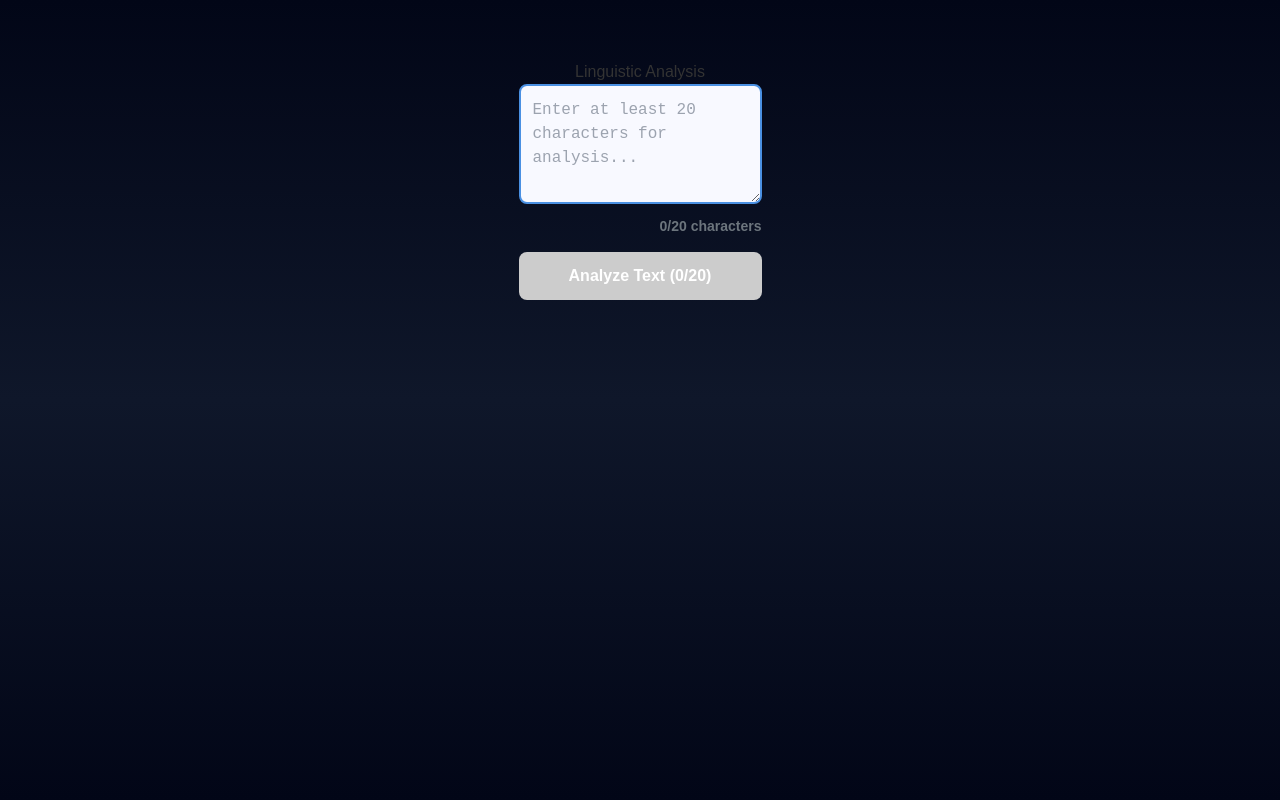
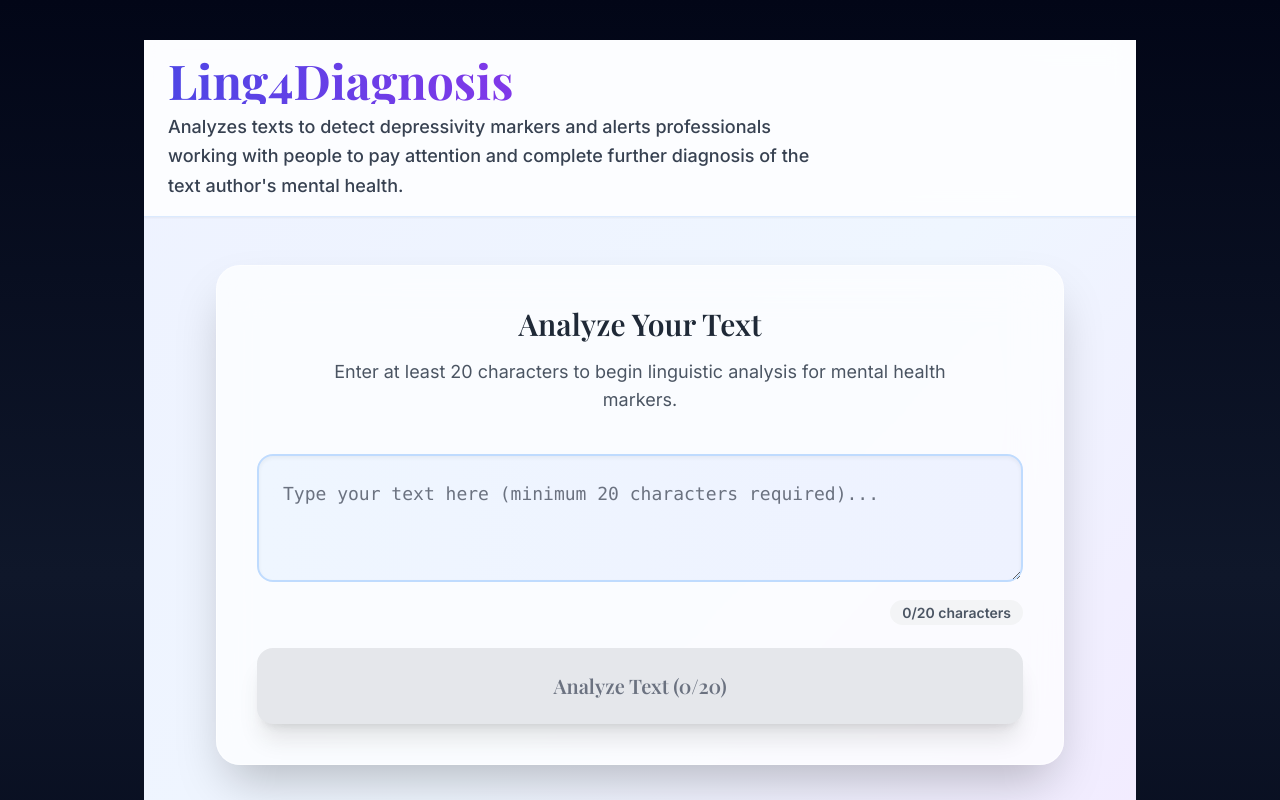
Before and after one commit to abvgdelya/ling4diagnosis_proj, a Next.js app: page / in a window 1280 px wide. Shown: the top 800 px of the page. Built offline with nearby package versions, Linux system fonts and the light colour scheme.

Commit message:
Update page.tsx

```diff
--- a/src/app/page.tsx
+++ b/src/app/page.tsx
@@ -3,8 +3,8 @@ import { useState } from "react";
 
 interface AnalysisResult {
   textWithMarkers?: string;
-  markers?: { [key: string]: number }; // { "sadness": 0.25, "anxiety": 0.15 }
-  depressivityRate?: number; // 0.0 to 1.0
+  markers?: { [key: string]: number };
+  depressivityRate?: number;
   [key: string]: any;
 }
 
@@ -20,6 +20,7 @@ export default function HomePage() {
       return;
     }
     setLoading(true);
+    try {
       const response = await fetch("/api/analyze", {
         method: "POST",
         headers: { "Content-Type": "application/json" },
@@ -27,91 +28,110 @@ export default function HomePage() {
       });
       const data = await response.json();
       setResult(data);
+    } catch (error) {
+      console.error("Analysis failed:", error);
+    } finally {
       setLoading(false);
+    }
   };
 
   return (
-    <div style={{ maxWidth: "800px", margin: "0 auto", padding: "20px", fontFamily: "Arial, sans-serif" }}>
-      <h1 style={{ color: "#333", textAlign: "center" }}>Linguistic Analysis</h1>
+    <div className="min-h-screen bg-gradient-to-br from-indigo-50 via-blue-50 to-purple-100">
+      {/* Header */}
+      <header className="bg-white/80 backdrop-blur-md sticky top-0 z-50 shadow-sm border-b border-blue-100">
+        <div className="max-w-6xl mx-auto px-6 py-4">
+          <h1 className="text-4xl md:text-5xl font-serif font-bold bg-gradient-to-r from-indigo-600 via-purple-600 to-blue-600 bg-clip-text text-transparent">
+            Ling4Diagnosis
+          </h1>
+          <p className="text-lg text-gray-700 mt-2 font-medium max-w-2xl leading-relaxed">
+            Analyzes texts to detect depressivity markers and alerts professionals working with people
+            to pay attention and complete further diagnosis of the text author's mental health.
+          </p>
+        </div>
+      </header>
 
-      <div style={{ marginBottom: "15px" }}>
+      <main className="max-w-4xl mx-auto px-6 py-12">
+        {/* Input Section */}
+        <div className="bg-white/70 backdrop-blur-xl rounded-3xl shadow-2xl border border-white/50 p-10 mb-12">
+          <div className="text-center mb-10">
+            <h2 className="text-3xl font-serif font-semibold text-gray-800 mb-4">
+              Analyze Your Text
+            </h2>
+            <p className="text-lg text-gray-600 max-w-2xl mx-auto">
+              Enter at least 20 characters to begin linguistic analysis for mental health markers.
+            </p>
+          </div>
+
+          <div className="space-y-6">
+            <div>
               <textarea
                 value={text}
                 onChange={e => setText(e.target.value.slice(0, MAX_CHARS))}
                 maxLength={MAX_CHARS}
-          style={{
-            width: "100%",
-            height: "120px",
-            padding: "12px",
-            border: "2px solid #4a90e2",
-            borderRadius: "8px",
-            fontSize: "16px",
-            backgroundColor: "#f8f9ff",
-            color: "#1a1a2e",
-            resize: "vertical",
-            fontFamily: "monospace"
-          }}
-          placeholder={`Enter at least ${MAX_CHARS} characters for analysis...`}
+                className="w-full h-32 p-6 text-lg border-2 border-blue-200 rounded-2xl bg-gradient-to-r from-blue-50 to-indigo-50
+                           focus:border-indigo-400 focus:ring-4 focus:ring-indigo-100 focus:outline-none transition-all duration-300
+                           resize-vertical font-mono text-gray-900 placeholder-gray-500 shadow-inner"
+                placeholder="Type your text here (minimum 20 characters required)..."
               />
-        <div style={{
-          textAlign: "right",
-          marginTop: "5px",
-          color: text.length >= MAX_CHARS ? "#28a745" : "#6c757d",
-          fontSize: "14px",
-          fontWeight: "bold"
-        }}>
+              <div className="text-right mt-3">
+                <span className={`text-sm font-semibold px-3 py-1 rounded-full ${
+                  text.length >= MAX_CHARS
+                    ? 'bg-emerald-100 text-emerald-800'
+                    : 'bg-gray-100 text-gray-600'
+                }`}>
                   {text.length}/{MAX_CHARS} characters
+                </span>
               </div>
             </div>
 
             <button
               onClick={analyze}
               disabled={loading || text.length < MAX_CHARS}
-        style={{
-          width: "100%",
-          padding: "12px",
-          backgroundColor: text.length >= MAX_CHARS ? "#4a90e2" : "#ccc",
-          color: "white",
-          border: "none",
-          borderRadius: "8px",
-          fontSize: "16px",
-          fontWeight: "bold",
-          cursor: text.length >= MAX_CHARS ? "pointer" : "not-allowed",
-          transition: "background-color 0.2s"
-        }}
-        onMouseOver={(e) => {
-          if (text.length >= MAX_CHARS) {
-            e.currentTarget.style.backgroundColor = "#357abd";
-          }
-        }}
-        onMouseOut={(e) => {
-          if (text.length >= MAX_CHARS) {
-            e.currentTarget.style.backgroundColor = "#4a90e2";
-          }
-        }}
+              className={`w-full py-6 px-8 text-xl font-serif font-semibold rounded-2xl transition-all duration-300 transform
+                         shadow-xl flex items-center justify-center gap-3 group ${
+                loading || text.length < MAX_CHARS
+                  ? 'bg-gray-200 text-gray-500 cursor-not-allowed shadow-none'
+                  : 'bg-gradient-to-r from-indigo-500 via-purple-500 to-blue-600 hover:from-indigo-600 hover:via-purple-600 hover:to-blue-700 text-white shadow-indigo-500/50 hover:shadow-indigo-500/75 active:scale-95'
+              }`}
             >
-        {loading ? "Analyzing..." : `Analyze Text (${text.length}/${MAX_CHARS})`}
+              {loading ? (
+                <>
+                  <div className="w-6 h-6 border-2 border-white/30 border-t-white rounded-full animate-spin"></div>
+                  Analyzing...
+                </>
+              ) : (
+                `Analyze Text (${text.length}/${MAX_CHARS})`
+              )}
             </button>
+          </div>
+        </div>
 
+        {/* Results Section */}
         {result && (
-        <div style={{ marginTop: "30px" }}>
-          <h2 style={{ color: "#333", marginBottom: "20px" }}>Analysis Results</h2>
-
-          {/* Markers Percentages */}
-          {result.markers && (
-            <div style={{ marginBottom: "20px" }}>
-              <h3 style={{ color: "#555", marginBottom: "15px" }}>Emotion Markers</h3>
-              <div style={{ display: "grid", gridTemplateColumns: "repeat(auto-fit, minmax(200px, 1fr))", gap: "10px" }}>
-                {Object.entries(result.markers).map(([marker, percentage]) => (
-                  <div key={marker} style={{
-                    padding: "12px",
-                    backgroundColor: "#e8f4f8",
-                    borderRadius: "6px",
-                    borderLeft: "4px solid #4a90e2"
-                  }}>
-                    <strong style={{ color: "#1a1a2e" }}>{marker}</strong>
-                    <div style={{ fontSize: "24px", fontWeight: "bold", color: "#4a90e2", margin: "5px 0" }}>
+          <div className="space-y-8">
+            {/* Emotion Markers */}
+            {result.markers && Object.keys(result.markers).length > 0 && (
+              <div className="bg-white/70 backdrop-blur-xl rounded-3xl border border-white/50 p-8 shadow-2xl">
+                <h3 className="text-2xl font-serif font-semibold text-gray-800 mb-6 flex items-center gap-3">
+                  <span className="w-10 h-10 bg-gradient-to-r from-pink-400 to-rose-500 rounded-2xl flex items-center justify-center text-white font-bold text-lg shadow-lg">
+                    🧠
+                  </span>
+                  Emotion Markers Detected
+                </h3>
+                <div className="grid grid-cols-1 md:grid-cols-2 lg:grid-cols-3 gap-6">
+                  {Object.entries(result.markers).map(([marker, percentage]: [string, number]) => (
+                    <div key={marker} className="group relative p-6 bg-gradient-to-br rounded-2xl shadow-lg hover:shadow-2xl transition-all duration-300 cursor-default
+                                                from-indigo-50 via-blue-50 to-purple-50 border border-white/50 hover:-translate-y-1">
+                      <div className="absolute -inset-1 bg-gradient-to-r from-indigo-500 via-purple-500 to-blue-600 rounded-2xl blur opacity-20 group-hover:opacity-30 transition-all duration-500"></div>
+                      <div className="relative">
+                        <h4 className="font-serif font-semibold text-xl text-gray-900 mb-2 capitalize">{marker}</h4>
+                        <div className="text-4xl font-bold bg-gradient-to-r from-indigo-600 to-purple-600 bg-clip-text text-transparent mb-2">
                           {Math.round(percentage * 100)}%
+                        </div>
+                        <div className="w-full bg-gray-200 rounded-full h-3 overflow-hidden shadow-inner">
+                          <div className="bg-gradient-to-r from-indigo-500 to-purple-500 h-3 rounded-full transition-all duration-1000"
+                               style={{ width: `${Math.round(percentage * 100)}%` }}></div>
+                        </div>
                       </div>
                     </div>
                   ))}
@@ -119,75 +139,97 @@ export default function HomePage() {
               </div>
             )}
 
-          {/* Text with Markers */}
+            {/* Marked Text */}
             {result.textWithMarkers && (
-            <div style={{
-              backgroundColor: "#fff3cd",
-              padding: "20px",
-              borderRadius: "8px",
-              border: "2px solid #ffeaa7",
-              marginBottom: "20px"
-            }}>
-              <h3 style={{ color: "#856404", marginBottom: "15px" }}>Text with Markers</h3>
-              <div
-                style={{ fontFamily: "monospace", lineHeight: "1.6" }}
-                dangerouslySetInnerHTML={{__html: result.textWithMarkers}}
-              />
+              <div className="bg-gradient-to-r from-yellow-50 to-orange-50 border-2 border-yellow-200/50 rounded-3xl p-8 shadow-2xl backdrop-blur-xl">
+                <h3 className="text-2xl font-serif font-semibold text-amber-900 mb-6 flex items-center gap-3">
+                  <span className="w-12 h-12 bg-gradient-to-r from-yellow-400 to-orange-500 rounded-2xl flex items-center justify-center text-white font-bold text-lg shadow-lg">
+                    📝
+                  </span>
+                  Text with Markers
+                </h3>
+                <div className="prose prose-lg max-w-none bg-white/80 rounded-2xl p-8 shadow-inner border border-yellow-100/50 backdrop-blur-sm"
+                     dangerouslySetInnerHTML={{__html: result.textWithMarkers}} />
               </div>
             )}
 
             {/* Depressivity Rate */}
             {result.depressivityRate !== undefined && (
-            <div style={{
-              backgroundColor: "#d4edda",
-              padding: "20px",
-              borderRadius: "8px",
-              border: "2px solid #c3e6cb",
-              textAlign: "center"
-            }}>
-              <h3 style={{ color: "#155724", marginBottom: "10px" }}>Final Depressivity Rate</h3>
-              <div style={{
-                fontSize: "36px",
-                fontWeight: "bold",
-                color: "#155724",
-                marginBottom: "5px"
-              }}>
+              <div className="bg-gradient-to-r from-emerald-50 via-green-50 to-teal-50 border-2 border-emerald-200/50 rounded-3xl p-10 text-center shadow-2xl backdrop-blur-xl">
+                <h3 className="text-2xl font-serif font-semibold text-emerald-900 mb-6">
+                  Final Depressivity Assessment
+                </h3>
+                <div className="text-6xl font-serif font-bold bg-gradient-to-r from-emerald-600 via-teal-600 to-emerald-700 bg-clip-text text-transparent mb-4">
                   {Math.round(result.depressivityRate * 100)}%
                 </div>
-              <div style={{ color: "#6c757d" }}>
-                Risk level: {result.depressivityRate > 0.7 ? "High" : result.depressivityRate > 0.4 ? "Moderate" : "Low"}
+                <div className="text-2xl font-semibold text-emerald-900 mb-2">
+                  Risk Level:
+                  <span className={`ml-2 px-4 py-2 rounded-full text-lg font-bold ${
+                    result.depressivityRate > 0.7 ? 'bg-red-200 text-red-800' :
+                    result.depressivityRate > 0.4 ? 'bg-amber-200 text-amber-800' :
+                    'bg-emerald-200 text-emerald-800'
+                  }`}>
+                    {result.depressivityRate > 0.7 ? 'HIGH' :
+                     result.depressivityRate > 0.4 ? 'MODERATE' : 'LOW'}
+                  </span>
                 </div>
+                <p className="text-lg text-emerald-800 mt-4 max-w-2xl mx-auto leading-relaxed">
+                  Professionals should {result.depressivityRate > 0.4 ? 'consider' : 'monitor'} further evaluation.
+                </p>
+              </div>
+            )}
           </div>
         )}
 
-          {/* Raw JSON for debugging */}
-          <details style={{ marginTop: "20px" }}>
-            <summary style={{ cursor: "pointer", padding: "10px", background: "#f8f9fa", borderRadius: "4px" }}>
-              Raw JSON Data
+        {/* Debug Section */}
+        {result && (
+          <details className="bg-white/50 backdrop-blur-xl rounded-2xl border border-white/50 p-6 mt-12">
+            <summary className="cursor-pointer font-medium text-gray-800 hover:text-indigo-600 transition-colors p-4 rounded-xl hover:bg-white/60">
+              🔧 View Raw Analysis Data
             </summary>
-            <pre style={{
-              background: "#f8f9fa",
-              padding: "15px",
-              borderRadius: "4px",
-              fontSize: "12px",
-              overflow: "auto"
-            }}>
+            <pre className="mt-6 p-6 bg-gray-900 text-green-400 rounded-xl font-mono text-sm overflow-auto max-h-96">
               {JSON.stringify(result, null, 2)}
             </pre>
           </details>
+        )}
+      </main>
+
+      {/* Footer */}
+      <footer className="mt-24 py-12 bg-white/50 backdrop-blur-md border-t border-white/50">
+        <div className="max-w-4xl mx-auto px-6 text-center text-gray-600">
+          <p className="text-lg font-medium mb-2">Ling4Diagnosis © 2026</p>
+          <p className="text-sm">A linguistic analysis tool for mental health professionals</p>
         </div>
-      )}
+      </footer>
 
       <style jsx global>{`
+        @import url('https://fonts.googleapis.com/css2?family=Playfair+Display:wght@400;500;600;700;800&family=Inter:wght@300;400;500;600&display=swap');
+
+        * {
+          font-family: 'Inter', -apple-system, BlinkMacSystemFont, sans-serif;
+        }
+
+        h1, h2, h3, .font-serif {
+          font-family: 'Playfair Display', Georgia, serif;
+        }
+
         .marker {
-          background: linear-gradient(45deg, #ff6b6b, #ff8e8e) !important;
+          background: linear-gradient(135deg, #ff6b6b, #ff8e8e) !important;
           color: white !important;
-          padding: 4px 8px !important;
-          border-radius: 4px !important;
-          font-weight: bold !important;
-          box-shadow: 0 2px 4px rgba(0,0,0,0.2) !important;
+          padding: 6px 12px !important;
+          border-radius: 9999px !important;
+          font-weight: 600 !important;
+          font-size: 0.875rem !important;
+          box-shadow: 0 4px 12px rgba(255,107,107,0.4) !important;
           display: inline-block !important;
-          margin: 2px !important;
+          margin: 2px 4px !important;
+          animation: pulse 2s infinite !important;
+          border: 2px solid rgba(255,255,255,0.3) !important;
+        }
+
+        @keyframes pulse {
+          0%, 100% { opacity: 1; transform: scale(1); }
+          50% { opacity: 0.9; transform: scale(1.05); }
         }
       `}</style>
     </div>
```
Lines whose indentation alone changed are shown as unchanged.
